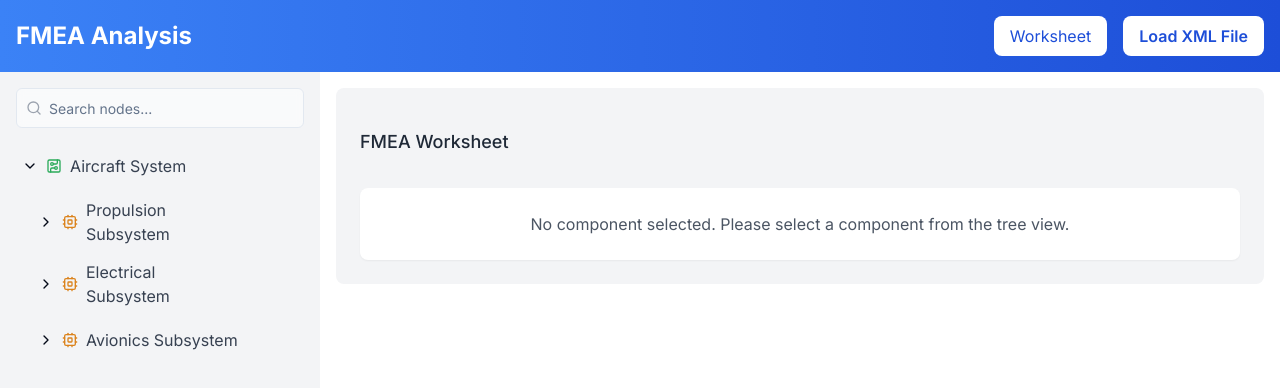
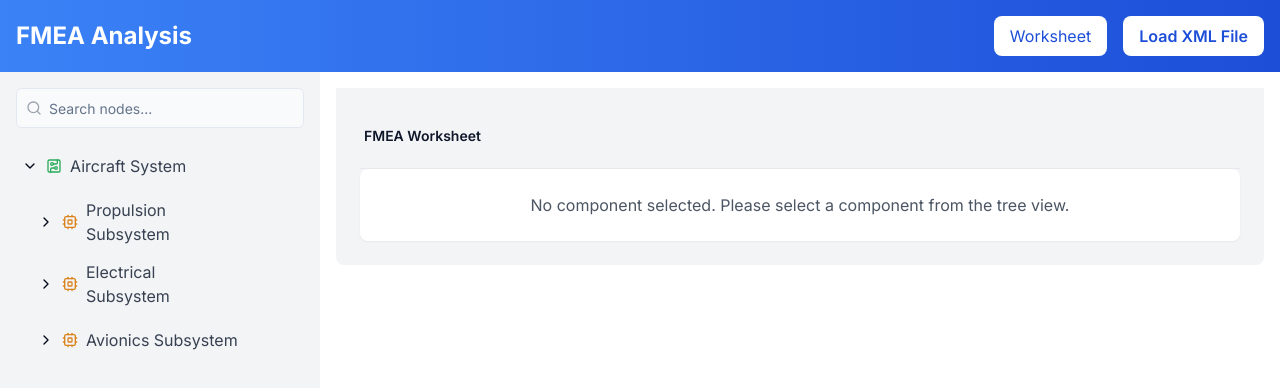
Before and after one commit to technative-amsgroup/delles-fmea, a Next.js app: page / in a window 1280 px wide. Shown: the top 388 px of the page. Built offline with nearby package versions, Linux system fonts and the light colour scheme.

Commit message:
Added enhanced Breadcrumb navigation

```diff
--- a/src/components/Breadcrumb.tsx
+++ b/src/components/Breadcrumb.tsx
@@ -1,22 +1,61 @@
-import React from "react";
+import * as React from "react";
+import { ChevronRight } from "lucide-react";
+import { cn } from "@/lib/utils";
 
 interface BreadcrumbProps {
     path: string;
+    onSegmentClick?: (segmentPath: string) => void;
+    className?: string;
 }
 
-const Breadcrumb: React.FC<BreadcrumbProps> = ({ path }) => {
+const Breadcrumb: React.FC<BreadcrumbProps> = ({
+    path,
+    onSegmentClick,
+    className,
+}) => {
     const pathSegments = path.split(" > ");
 
+    // Create segments array with cumulative paths
+    const segments = pathSegments.map((segment, index) => ({
+        name: segment,
+        // Create cumulative path for each segment
+        fullPath: pathSegments.slice(0, index + 1).join(" > "),
+    }));
+
     return (
-        <nav className="text-lg text-gray-800 mb-4">
-            {pathSegments.map((segment, index) => (
-                <span key={index} className="font-medium">
-                    {segment}
-                    {index < pathSegments.length - 1 && (
-                        <span className="mx-2">/</span>
-                    )}
-                </span>
-            ))}
+        <nav
+            aria-label="Breadcrumb"
+            className={cn(
+                "flex items-center space-x-2 text-sm",
+                "py-1", // Add padding to make it easier to click
+                className
+            )}
+        >
+            <ol className="flex items-center space-x-2">
+                {segments.map((segment, index) => (
+                    <li
+                        key={segment.fullPath}
+                        className="flex items-center space-x-2"
+                    >
+                        {index > 0 && (
+                            <ChevronRight className="h-4 w-4 text-gray-500" />
+                        )}
+                        <button
+                            onClick={() => onSegmentClick?.(segment.fullPath)}
+                            className={cn(
+                                "transition-colors hover:text-primary",
+                                "rounded px-1 py-0.5", // Add padding for better click target
+                                "hover:bg-gray-100", // Add hover background
+                                index === segments.length - 1
+                                    ? "font-semibold text-primary"
+                                    : "text-muted-foreground"
+                            )}
+                        >
+                            {segment.name}
+                        </button>
+                    </li>
+                ))}
+            </ol>
         </nav>
     );
 };
--- a/src/components/fmea-page.tsx
+++ b/src/components/fmea-page.tsx
@@ -484,6 +484,49 @@ export function FmeaPage() {
         }
     };
 
+    // Add this new function to find a node by its path
+    const findNodeByPath = useCallback(
+        (path: string): TreeNode | null => {
+            const segments = path.split(" > ");
+
+            let currentNode: TreeNode = treeData;
+
+            // Skip the first segment if it's the root node name
+            const startIndex = segments[0] === treeData.name ? 1 : 0;
+
+            for (let i = startIndex; i < segments.length; i++) {
+                const segment = segments[i];
+                if (!("children" in currentNode)) {
+                    return null;
+                }
+
+                const found = currentNode.children?.find(
+                    (child) => child.name === segment
+                );
+
+                if (!found) {
+                    return null;
+                }
+
+                currentNode = found;
+            }
+
+            return currentNode;
+        },
+        [treeData]
+    );
+
+    // Update the TreeView component to highlight the selected node
+    const handleBreadcrumbNodeSelect = (node: TreeNode | null) => {
+        if (node) {
+            setSelectedNode(node);
+            // You might want to expand the parent nodes here as well
+            // This would require tracking expanded nodes in the TreeView component
+        } else {
+            setSelectedNode(null);
+        }
+    };
+
     return (
         <div className="flex flex-col h-screen">
             <div className="flex items-center justify-between p-4 bg-gradient-to-r from-blue-500 to-blue-700 text-white">
@@ -532,7 +575,8 @@ export function FmeaPage() {
                                 onNodeSelect={handleNodeSelect}
                                 treeData={treeData}
                                 onNodeNameChange={handleNodeNameChange}
-                                onDeleteNode={handleDeleteNode} // Add this prop
+                                onDeleteNode={handleDeleteNode}
+                                selectedNodeId={selectedNode?.id} // Add this prop
                             />
                         </div>
                         <div className="w-3/4 p-4 overflow-auto">
@@ -541,6 +585,8 @@ export function FmeaPage() {
                                 data={fmeaData}
                                 onDataChange={handleDataChange}
                                 getNodePath={getNodePath}
+                                findNodeByPath={findNodeByPath}
+                                onNodeSelect={handleBreadcrumbNodeSelect}
                                 onFunctionNameChange={updateNodeName}
                                 onAddFault={handleAddFault}
                                 onAddFunction={handleAddFunction}
--- a/src/components/fmea-worksheet.tsx
+++ b/src/components/fmea-worksheet.tsx
@@ -21,6 +21,8 @@ interface FMEAWorksheetProps {
     data: FMEAData;
     onDataChange: (newData: FMEAData) => void;
     getNodePath: (node: TreeNode | null) => string;
+    findNodeByPath: (path: string) => TreeNode | null; // Add this new prop
+    onNodeSelect: (node: TreeNode | null) => void; // Add this new prop
     onFunctionNameChange?: (functionId: string, newName: string) => void; // Add this prop
     onAddFault: (
         componentId: string,
@@ -41,6 +43,8 @@ export function FMEAWorksheet({
     data,
     onDataChange,
     getNodePath,
+    findNodeByPath, // Add this
+    onNodeSelect, // Add this
     onFunctionNameChange,
     onAddFault,
     onAddFunction, // Add this prop
@@ -242,14 +246,47 @@ export function FMEAWorksheet({
         }
     };
 
+    const handleBreadcrumbClick = (path: string) => {
+        const node = findNodeByPath(path);
+        if (node) {
+            onNodeSelect(node);
+        }
+    };
+
     return (
         <div className="bg-gray-100 p-6 rounded-lg relative">
             <div
-                className={`sticky top-0 z-10 bg-gray-100 py-4 ${
-                    scrolled ? "shadow-md" : ""
-                }`}
+                className={cn(
+                    "sticky top-0 z-10",
+                    "flex flex-col gap-4",
+                    "border-b border-gray-200/80",
+                    "pb-4 pt-2", // Added pt-2 for some top padding
+                    "before:absolute before:inset-0 before:bg-gray-100", // Added pseudo-element for full background coverage
+                    "before:-top-6", // Extend the background upward
+                    "before:-left-6 before:-right-6", // Extend the background to full width
+                    "before:-z-10", // Place the background behind the content
+                    scrolled ? "shadow-sm" : ""
+                )}
             >
-                <Breadcrumb path={getFullPath()} />
+                <Breadcrumb
+                    path={getFullPath()}
+                    onSegmentClick={handleBreadcrumbClick}
+                />
+
+                {selectedNode &&
+                    (selectedNode.type === "system" ||
+                        selectedNode.type === "subsystem" ||
+                        selectedNode.type === "component") && (
+                        <Button
+                            variant="outline"
+                            size="sm"
+                            onClick={() => setIsAddingFunction(true)}
+                            className="w-44 h-8 bg-white/80 hover:bg-white border border-gray-200 hover:border-primary/30 text-gray-600 hover:text-primary/80 transition-all duration-200 group shadow-sm hover:shadow"
+                        >
+                            <PlusCircle className="h-4 w-4 mr-1.5 text-gray-400 group-hover:text-primary/70" />
+                            Add New Function
+                        </Button>
+                    )}
             </div>
 
             {!selectedNode ? (
@@ -261,23 +298,6 @@ export function FMEAWorksheet({
                 </div>
             ) : (
                 <>
-                    {/* Change this condition to check if the node type is system, subsystem, or component */}
-                    {(selectedNode.type === "system" ||
-                        selectedNode.type === "subsystem" ||
-                        selectedNode.type === "component") && (
-                        <div className="mt-4">
-                            <Button
-                                variant="outline"
-                                size="sm"
-                                onClick={() => setIsAddingFunction(true)}
-                                className="w-44 h-8 bg-white/80 hover:bg-white border border-gray-200 hover:border-primary/30 text-gray-600 hover:text-primary/80 transition-all duration-200 group shadow-sm hover:shadow"
-                            >
-                                <PlusCircle className="h-4 w-4 mr-1.5 text-gray-400 group-hover:text-primary/70" />
-                                Add New Function
-                            </Button>
-                        </div>
-                    )}
-
                     {isAddingFunction && (
                         <div className="mb-6">
                             <NewFunctionForm
--- a/src/components/tree-view.tsx
+++ b/src/components/tree-view.tsx
@@ -33,6 +33,7 @@ interface TreeViewProps {
     treeData: TreeNode;
     onNodeNameChange?: (nodeId: string, newName: string) => void;
     onDeleteNode?: (nodeId: string) => void;
+    selectedNodeId?: string; // Add this new prop
 }
 
 const TreeView: React.FC<TreeViewProps> = ({
@@ -40,12 +41,12 @@ const TreeView: React.FC<TreeViewProps> = ({
     treeData,
     onNodeNameChange,
     onDeleteNode,
+    selectedNodeId, // Add this new prop
 }) => {
     const [searchTerm, setSearchTerm] = useState("");
     const [expandedNodes, setExpandedNodes] = useState<Set<string>>(
         new Set([treeData.id])
     );
-    const [selectedNode, setSelectedNode] = useState<string | null>(null);
     const [highlightedNodes, setHighlightedNodes] = useState<Set<string>>(
         new Set()
     );
@@ -122,7 +123,6 @@ const TreeView: React.FC<TreeViewProps> = ({
     useEffect(() => {
         if (debouncedSearchTerm.trim() === "") {
             setHighlightedNodes(new Set());
-            setSelectedNode(null);
             return;
         }
 
@@ -130,13 +130,10 @@ const TreeView: React.FC<TreeViewProps> = ({
         setHighlightedNodes(foundNodes);
         if (foundNodes.size > 0) {
             const firstFoundNodeId = Array.from(foundNodes)[0];
-            setSelectedNode(firstFoundNodeId);
             const firstFoundNode = findNodeById(treeData, firstFoundNodeId);
             if (firstFoundNode) {
                 onNodeSelect(firstFoundNode);
             }
-        } else {
-            setSelectedNode(null);
         }
     }, [
         debouncedSearchTerm,
@@ -192,7 +189,7 @@ const TreeView: React.FC<TreeViewProps> = ({
             "children" in node && node.children && node.children.length > 0;
         const isExpanded = expandedNodes.has(node.id);
         const isHighlighted = highlightedNodes.has(node.id);
-        const isSelected = selectedNode === node.id;
+        const isSelected = node.id === selectedNodeId; // Update this line
 
         // Only render system, subsystem, and component nodes
         if (
@@ -222,7 +219,7 @@ const TreeView: React.FC<TreeViewProps> = ({
             }
         };
 
-        const handleNodeClick = (e: React.MouseEvent) => {
+        const handleNodeClick = (e: React.MouseEvent, node: TreeNode) => {
             e.stopPropagation();
 
             // Toggle expansion if the node has children
@@ -230,11 +227,8 @@ const TreeView: React.FC<TreeViewProps> = ({
                 toggleNode(node.id);
             }
 
-            // Update selection and highlight together using a timeout
-            setSelectedNode(node.id);
-            setTimeout(() => {
-                setHighlightedNodes(new Set([node.id]));
-            }, 0);
+            // Update highlight
+            setHighlightedNodes(new Set([node.id]));
 
             // Notify parent of selection
             onNodeSelect(node);
@@ -253,7 +247,7 @@ const TreeView: React.FC<TreeViewProps> = ({
                             "bg-blue-100 ring-1 ring-blue-200",
                         !isHighlighted && !isSelected && "hover:bg-gray-100"
                     )}
-                    onClick={handleNodeClick}
+                    onClick={(e) => handleNodeClick(e, node)}
                 >
                     {hasChildren && (
                         <span
@@ -336,6 +330,29 @@ const TreeView: React.FC<TreeViewProps> = ({
         );
     };
 
+    useEffect(() => {
+        if (selectedNodeId) {
+            // Expand parent nodes to show the selected node
+            const expandParents = (node: TreeNode): boolean => {
+                if (node.id === selectedNodeId) {
+                    return true;
+                }
+                if ("children" in node && node.children) {
+                    for (const child of node.children) {
+                        if (expandParents(child)) {
+                            setExpandedNodes((prev) =>
+                                new Set(prev).add(node.id)
+                            );
+                            return true;
+                        }
+                    }
+                }
+                return false;
+            };
+            expandParents(treeData);
+        }
+    }, [selectedNodeId, treeData]);
+
     return (
         <>
             <div className="space-y-3">
```
